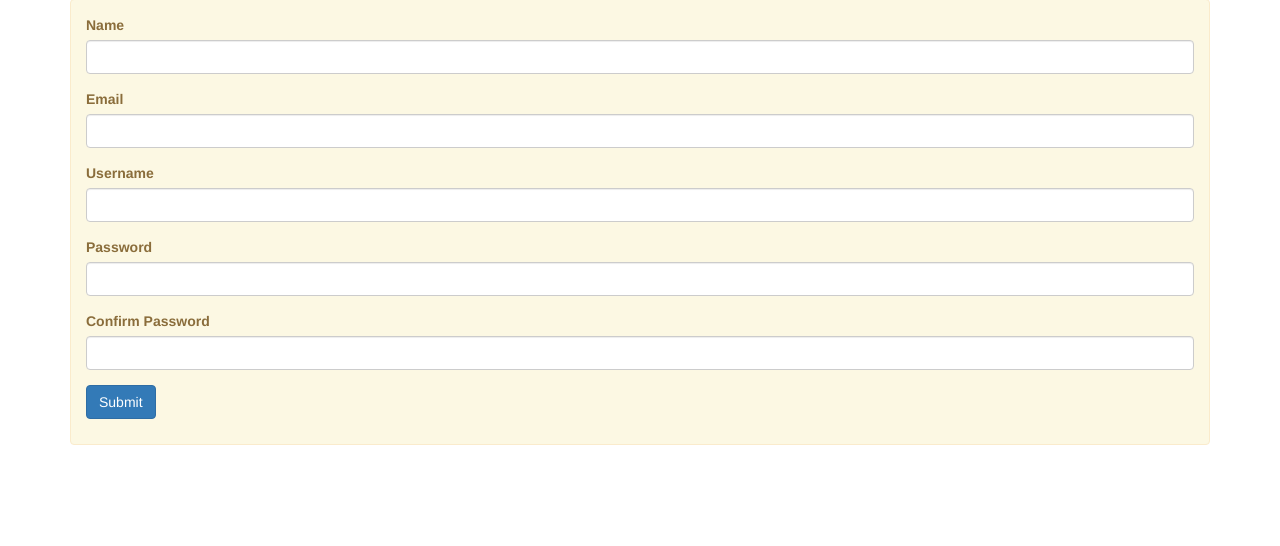
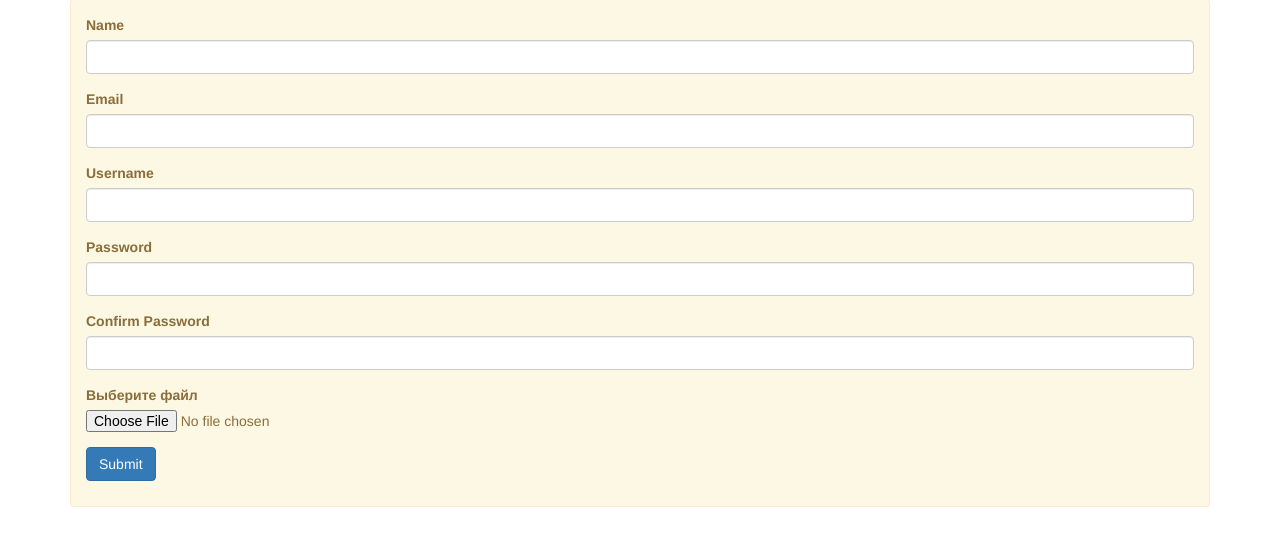
Before and after one commit to lnivnv/flaskproject, a Flask app: page /register in a window 1280 px wide. Shown: the part 195-741 px from the top of the page. Run offline with Flask 2, Linux system fonts and the light colour scheme; some libraries are stand-ins or nearby versions.

Commit message:
Добавлена загрузка файлов

```diff
--- a/templates/register.html
+++ b/templates/register.html
@@ -6,7 +6,7 @@
   </div>
   {% from "includes/_formhelpers.html" import render_field %}
   <div class="alert alert-warning" role="alert">
-  <form method="POST" action="">
+  <form method="post" enctype="multipart/form-data">
     <div class="form-group">
       {{render_field(form.name, class_="form-control")}}
     </div>
@@ -22,6 +22,10 @@
     <div class="form-group">
       {{render_field(form.confirm, class_="form-control")}}
     </div>
+    <div class="form-group">
+       <label for="photo">Выберите файл</label>
+       <input type="file" class="form-control-file" id="photo" name="file">
+    </div>
     <p><input type="submit" class="btn btn-primary" value="Submit"></p>
   </form>
   </div>
```
